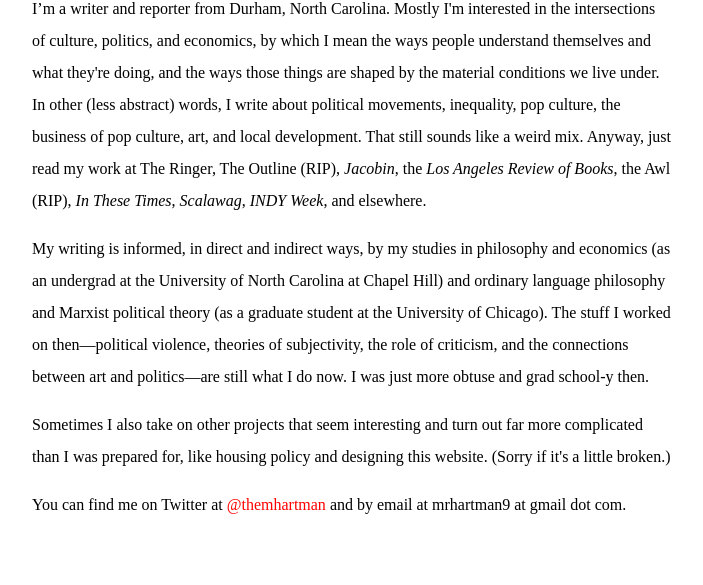
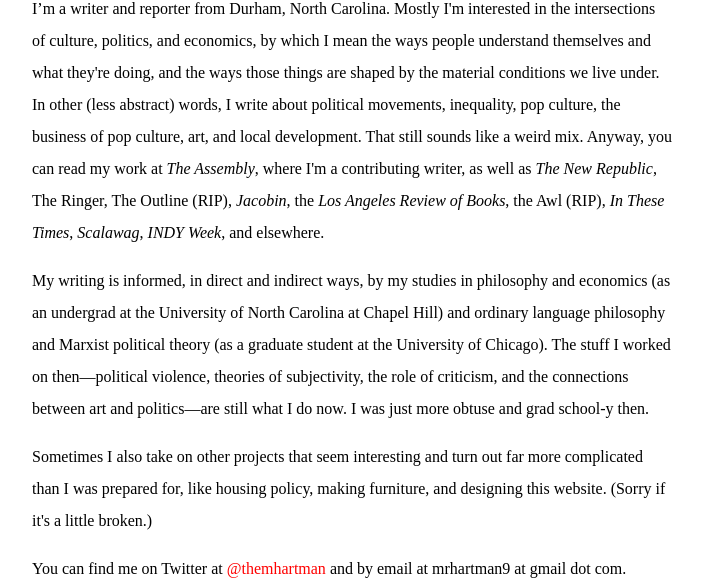
Before and after one commit to themhartman/themhartman.github.io, a Jekyll site: the page built from about.html, in a window 1280 px wide. Shown: the part 391-976 px from the top of the page, without its empty margins (352-1055 px from the left). Built offline with Jekyll 4.4.1, drawn with Linux system fonts in a browser that asks for light colours; some web fonts are replaced; before the commit the page ends 912 px from its top, so only the background shows below that.

Commit message:
Update about.html

```diff
--- a/about.html
+++ b/about.html
@@ -17,7 +17,7 @@
       <h1 class="author-name">About Matt Hartman</h1>
     </header>
     <div class="aboutmobile">
-      <img class="author-photo" src="/assets/img/matthartmanreading.jpg">
+      <img class="author-photo" src="/assets/img/matthartmanstanding.jpg">
       <svg width="0" height="0">
         <defs>
           <clipPath id="organic" viewBox="0 0 878.03 796.97" clipPathUnits="objectBoundingBox" transform="scale(0.0011389 0.001255)">
@@ -26,9 +26,9 @@
         </defs>
       </svg>
       <div class="bio">
-        <p>I’m a writer and reporter from Durham, North Carolina. Mostly I'm interested in the intersections of culture, politics, and economics, by which I mean the ways people understand themselves and what they're doing, and the ways those things are shaped by the material conditions we live under. In other (less abstract) words, I write about political movements, inequality, pop culture, the business of pop culture, art, and local development. That still sounds like a weird mix. Anyway, just read my work at The Ringer, The Outline (RIP), <em>Jacobin</em>, the <em>Los Angeles Review of Books</em>, the Awl (RIP), <em>In These Times</em>, <em>Scalawag</em>, <em>INDY Week</em>, and elsewhere.
+        <p>I’m a writer and reporter from Durham, North Carolina. Mostly I'm interested in the intersections of culture, politics, and economics, by which I mean the ways people understand themselves and what they're doing, and the ways those things are shaped by the material conditions we live under. In other (less abstract) words, I write about political movements, inequality, pop culture, the business of pop culture, art, and local development. That still sounds like a weird mix. Anyway, you can read my work at <em>The Assembly</em>, where I'm a contributing writer, as well as <em>The New Republic</em>, The Ringer, The Outline (RIP), <em>Jacobin</em>, the <em>Los Angeles Review of Books</em>, the Awl (RIP), <em>In These Times</em>, <em>Scalawag</em>, <em>INDY Week</em>, and elsewhere.
         <p>My writing is informed, in direct and indirect ways, by my studies in philosophy and economics (as an undergrad at the University of North Carolina at Chapel Hill) and ordinary language philosophy and Marxist political theory (as a graduate student at the University of Chicago). The stuff I worked on then—political violence, theories of subjectivity, the role of criticism, and the connections between art and politics—are still what I do now. I was just more obtuse and grad school-y then.</p>
-        <p>Sometimes I also take on other projects that seem interesting and turn out far more complicated than I was prepared for, like housing policy and designing this website. (Sorry if it's a little broken.)</p>
+        <p>Sometimes I also take on other projects that seem interesting and turn out far more complicated than I was prepared for, like housing policy, making furniture, and designing this website. (Sorry if it's a little broken.)</p>
         <p>You can find me on Twitter at <a href="https://twitter.com/themhartman">@themhartman</a> and by email at mrhartman9 at gmail dot com.</p>
       </div>
     </div>
```
